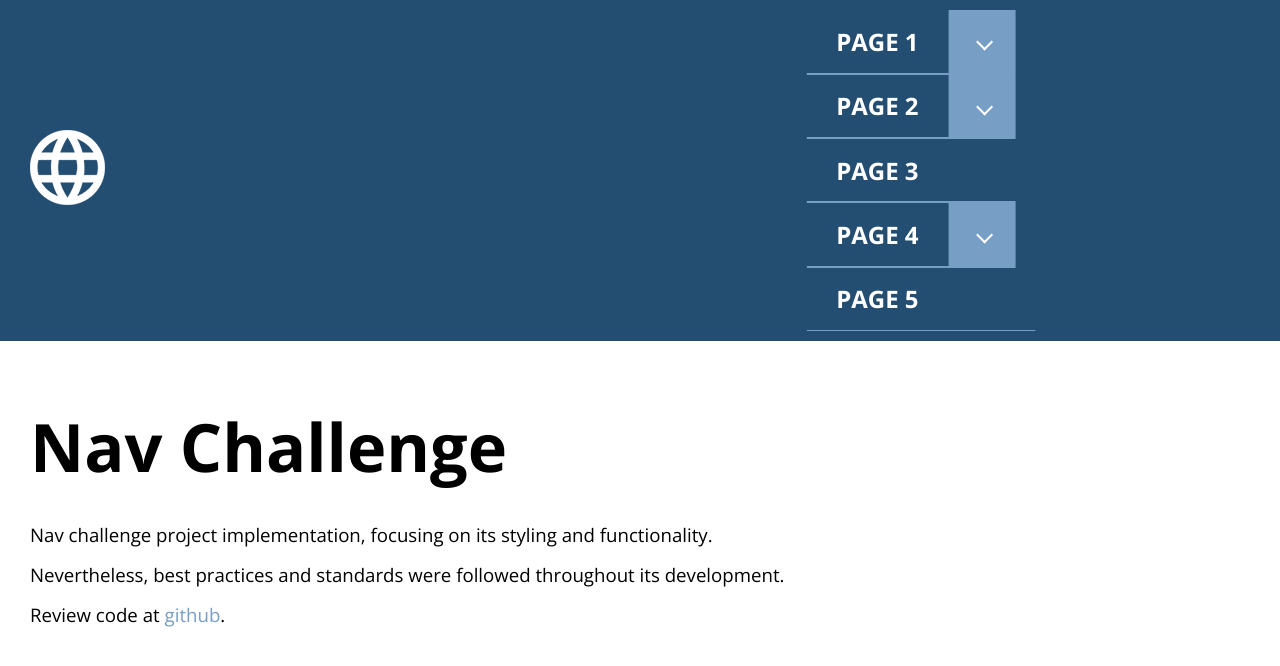
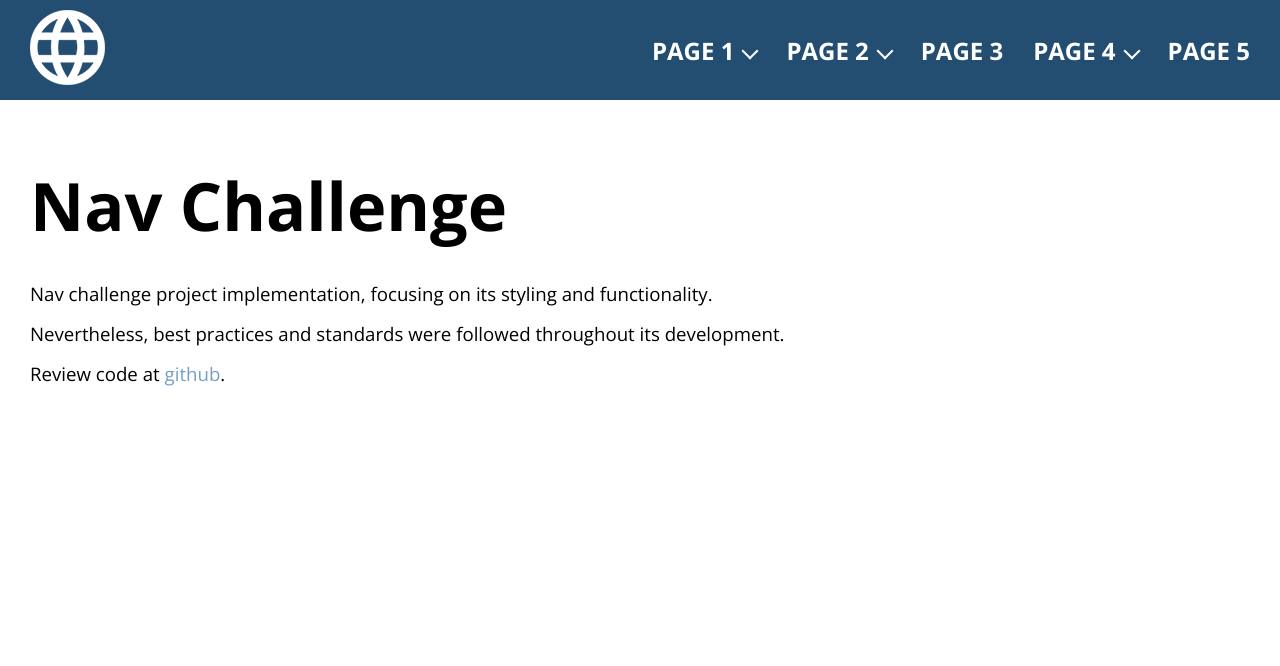
Before and after one commit to jose-andres-araya/nav-challenge, a Nuxt app: page / in a window 1280 px wide. Shown: the top 666 px of the page. Built offline with nearby package versions, Linux system fonts and the light colour scheme.

Commit message:
Mobile Nav: Desktop nav corrections post mobile implementation

```diff
--- a/components/Nav.vue
+++ b/components/Nav.vue
@@ -75,6 +75,11 @@ export default {
       max-width: $page-max-width;
       padding: 10px 15px 10px 30px;
       margin: 0 auto;
+
+      @include bp-medium {
+        position: initial;
+        padding: 10px 30px;
+      }
     }
 
     &__logo {
@@ -110,9 +115,11 @@ export default {
       background-color: $steel-blue;
 
       @include bp-medium {
-        @include flexbox;
+        @include flex-direction(row);
+        @include transform(none);
 
         position: initial;
+        overflow-y: unset;
         height: auto;
         width: auto;
         margin-top: 0;
@@ -121,6 +128,10 @@ export default {
 
       &--open {
         @include transform(translateX(0));
+
+        @include bp-medium {
+          @include transform(none);
+        }
       }
     }
 
--- a/components/NavItem.vue
+++ b/components/NavItem.vue
@@ -154,7 +154,8 @@ export default {
         border-bottom: 1px solid $glacier;
 
         @include bp-medium {
-          margin-right: 20px;
+          margin-right: 30px;
+          border-bottom: none;
         }
       }
 
@@ -162,13 +163,18 @@ export default {
         position: relative;
 
         .nav__sub-items & {
-          margin: 0 0 10px;
+          margin: 0 10px 10px;
         }
       }
 
       &--open {
         background-color: $white;
         color: $steel-blue;
+
+        @include bp-medium {
+          background-color: $transparent;
+          color: $white;
+        }
       }
 
       &--deeper {
@@ -181,12 +187,22 @@ export default {
           padding-left: 15px;
           border-bottom: 2px solid $polo-blue;
           background-color: $glacier;
+
+          @include bp-medium {
+            padding-left: 2px;
+            border-bottom: none;
+            font-size: calculate-rem(16);
+          }
         }
       }
 
       &--title {
         background: $glacier;
         padding: 0 20px 0 15px;
+
+        @include bp-medium {
+          display: none;
+        }
       }
 
       &-title {
@@ -212,6 +228,8 @@ export default {
       }
 
       @include bp-medium {
+        padding: 0;
+
         &::before {
           @include transform(scaleX(0));
           @include transition(all .3s ease-in-out 0s);
@@ -228,6 +246,8 @@ export default {
 
         &:hover,
         &--active {
+          color: $white;
+
           &::before {
             @include transform(scaleX(1));
 
@@ -244,15 +264,27 @@ export default {
         min-height: 62px;
         width: 100%;
         border-bottom: 1px solid $glacier;
+
+        @include bp-medium {
+          @include justify-content(flex-start);
+
+          border-bottom: none;
+        }
       }
 
       &-arrow {
         margin-left: 0;
 
         @include bp-medium {
-          margin-left: 5px;
+          margin: 0 0 2px 10px;
+
+          &-container {
+            background-color: $transparent;
+             cursor: pointer;
+          }
         }
 
+        @include bp-small {
           &-container {
             background-color: $glacier;
             padding: 15px 25px 20px;
@@ -274,6 +306,7 @@ export default {
 
                 .arrow {
                   border-color: $white;
+                }
               }
             }
           }
@@ -303,19 +336,26 @@ export default {
       color: $white;
 
       @include bp-medium {
+        @include transform(none);
         @include transition(max-height .3s ease-out);
 
-        position: absolute;
-        top: 35px;
+        top: 55px;
+        left: -10px;
         max-height: 0;
+        height: auto;
+        width: auto;
+        border-left: none;
         overflow: hidden;
+        overflow-y: unset;
       }
 
       &--open {
         @include transform(translateX(0));
 
         @include bp-medium {
-          width: 120px;
+          @include transform(none);
+
+          width: 150px;
           max-height: none;
         }
       }
@@ -330,6 +370,7 @@ export default {
 
         @include bp-medium {
           z-index: 2;
+          background-color: $glacier;
         }
 
         &.nav__sub-items--open {
```
Lines whose indentation alone changed are shown as unchanged.
